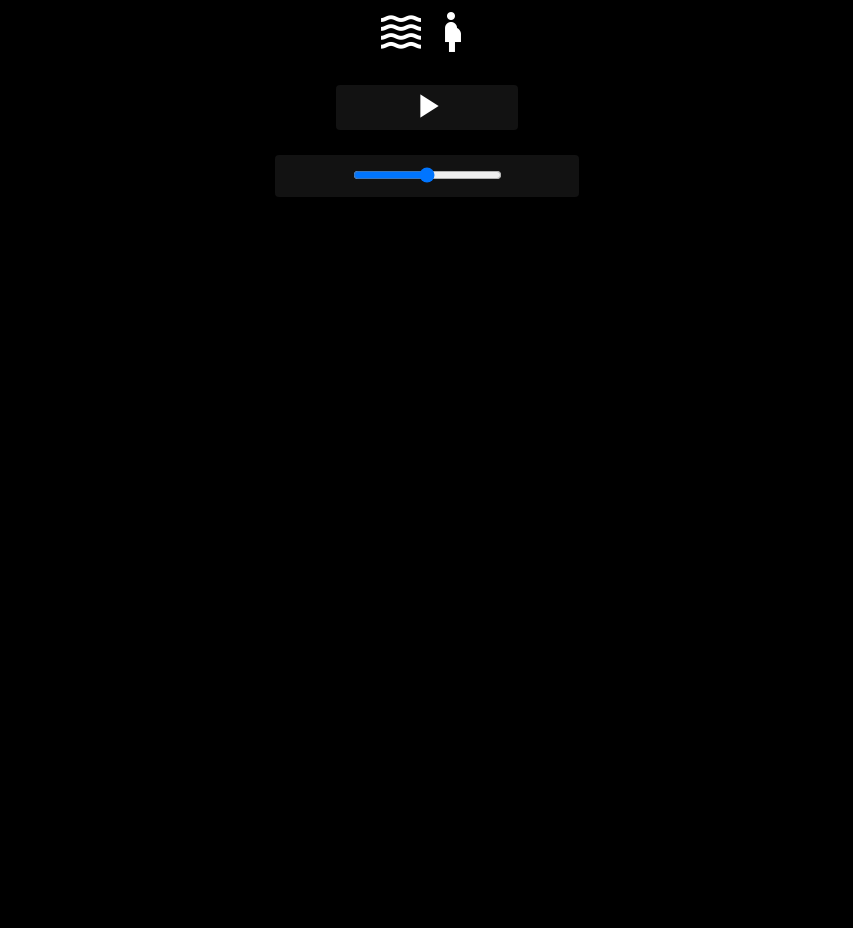
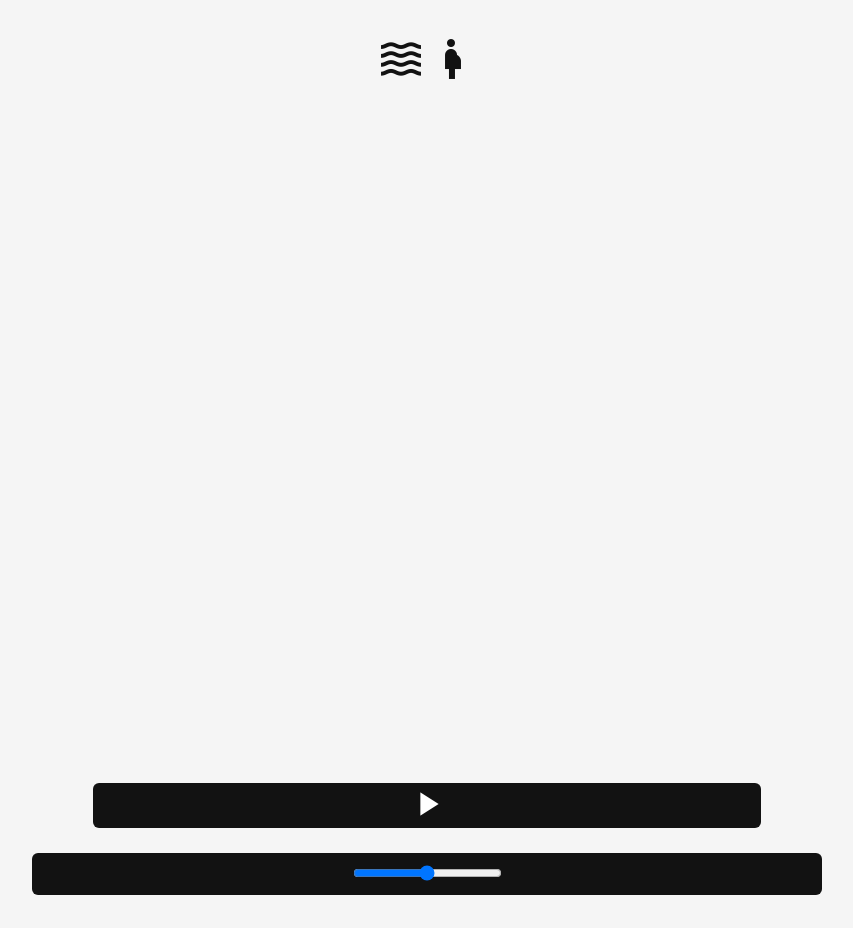
Before and after one commit to jdgc/whitenoise, a plain HTML site: page index.html in a window 1280 px wide. Shown: the whole page, without its empty margins (213-1066 px from the left). Before the commit the page ends 800 px from the top, so only its background shows below. Drawn offline with Linux system fonts and the light colour scheme.

Commit message:
add visual

```diff
--- a/index.html
+++ b/index.html
@@ -1,6 +1,7 @@
 <!DOCTYPE html>
 <html>
   <head>
+    <meta name="viewport" content="width=device-width, initial-scale=1.0" />
     <link rel="stylesheet" type="text/css" href="style.css">
     <link href="https://fonts.googleapis.com/icon?family=Material+Icons"
           rel="stylesheet">
@@ -11,6 +12,11 @@
       <i class="material-icons">waves</i>
       <i class="material-icons">pregnant_woman</i>
     </div>
+
+    <div class="visualization">
+      <canvas id="canvas"></canvas>
+    </div>
+
     <div class="player">
       <audio src="temp.mp3"></audio>
 
@@ -21,50 +27,10 @@
       <div class="controls">
         <input class="volume-slider" type="range" id="volume" min="0" max="2" value="1" step="0.01">
       </div>
+
     </div>
+
   </body>
 </html>
 
- <script>
-    const AudioContext = window.AudioContext || window.webkitAudioContext;
-    const audioContext = new AudioContext()
-
-    const audioElement = document.querySelector('audio')
-    const track = audioContext.createMediaElementSource(audioElement)
-
-    const analyser = audioContext.createAnalyser()
-    const gainNode = audioContext.createGain()
-
-    track.connect(gainNode).connect(audioContext.destination)
-    track.loop = true;
-
-    const playButton = document.querySelector('button')
-    playButton.addEventListener('click', function() {
-      // check if context is suspended (autoplay policy)
-      if (audioContext.state === 'suspended') {
-        audioContext.resume();
-      }
-
-      // play or pause track depending on state
-      if (this.dataset.playing === 'false') {
-        audioElement.play();
-        this.dataset.playing = 'true'
-        playButton.firstElementChild.innerHTML = 'pause';
-      } else if (this.dataset.playing == 'true') {
-        audioElement.pause();
-        this.dataset.playing = 'false'
-        playButton.firstElementChild.innerHTML = 'play_arrow';
-      }
-    }, false);
-
-    audioElement.addEventListener('ended', () => {
-      audioElement.play();
-      playButton.dataset.playing = 'true'
-    })
-
-    const volumeControl = document.querySelector('#volume')
-
-    volumeControl.addEventListener('input', function() {
-      gainNode.gain.value = this.value
-    }, false)
- </script>
+<script src="script.js"></script>
--- /dev/null
+++ b/script.js
@@ -0,0 +1,82 @@
+const AudioContext = window.AudioContext || window.webkitAudioContext;
+const audioContext = new AudioContext()
+
+const audioElement = document.querySelector('audio')
+const track = audioContext.createMediaElementSource(audioElement)
+
+const analyser = audioContext.createAnalyser()
+const gainNode = audioContext.createGain()
+
+track.connect(analyser).connect(gainNode).connect(audioContext.destination)
+track.loop = true;
+
+// powers of 2 - frequency components over time
+analyser.fftSize = 16384;
+const bufferLength = analyser.frequencyBinCount;
+
+// visualization
+const canvas = document.querySelector('canvas')
+const canvasContext = canvas.getContext("2d")
+const dataArray = new Uint8Array(bufferLength)
+
+const WIDTH = canvas.width;
+const HEIGHT = canvas.height;
+const barWidth = (WIDTH / bufferLength) * 13
+
+let barHeight;
+let x = 0;
+
+function renderFrame() {
+  requestAnimationFrame(renderFrame); // callback function to invoke before render
+
+  x = 0;
+
+  analyser.getByteFrequencyData(dataArray);
+
+  canvasContext.fillStyle = "rgb(245, 245, 245, 1)" // clear canvas before rendering bars
+  canvasContext.fillRect(0, 0, WIDTH, HEIGHT) // fade effect, set opacity to 1 for sharper rendering
+
+  let bars = 118;
+
+  for (let i = 0; i < bars; i++) {
+    barHeight = (dataArray[i] + 2.5)
+    canvasContext.fillStyle = '#121212'
+    canvasContext.fillRect(x, (HEIGHT - barHeight), barWidth, barHeight)
+    x += barWidth + 10
+  }
+}
+// end visualization
+
+
+const playButton = document.querySelector('button')
+playButton.addEventListener('click', function() {
+  // check if context is suspended (autoplay policy)
+  if (audioContext.state === 'suspended') {
+    audioContext.resume();
+  }
+
+  // play or pause track depending on state
+  if (this.dataset.playing === 'false') {
+    audioElement.play();
+    renderFrame();
+
+    this.dataset.playing = 'true'
+    playButton.firstElementChild.innerHTML = 'pause';
+
+  } else if (this.dataset.playing == 'true') {
+    audioElement.pause();
+    this.dataset.playing = 'false'
+    playButton.firstElementChild.innerHTML = 'play_arrow';
+  }
+}, false);
+
+audioElement.addEventListener('ended', () => {
+  audioElement.play();
+  playButton.dataset.playing = 'true'
+})
+
+const volumeControl = document.querySelector('#volume')
+
+volumeControl.addEventListener('input', function() {
+  gainNode.gain.value = this.value
+}, false)
--- a/style.css
+++ b/style.css
@@ -1,10 +1,16 @@
 body {
-  background-color: #000000;
+  background-color: rgb(245, 245, 245, 1);
+}
+
+canvas {
+  width: 100%;
+  margin-top: 35px;
 }
 
 .icons {
+  margin-top: 35px;
   text-align: center;
-  color: #FFFFFF;
+  color: #121212;
 }
 
 .material-icons {
@@ -18,8 +24,8 @@ body {
 }
 
 .play-button {
-  width: 15%;
-  border-radius: 4px;
+  width: 55%;
+  border-radius: 6px;
   align-self: center;
   margin-bottom: 25px;
   border: none;
@@ -31,11 +37,11 @@ body {
 }
 
 .controls {
-  width: 25%;
+  width: 65%;
   text-align: center;
   align-self: center;
   background-color: #121212;
-  border-radius: 4px;
+  border-radius: 6px;
 }
 
 #volume {
```
